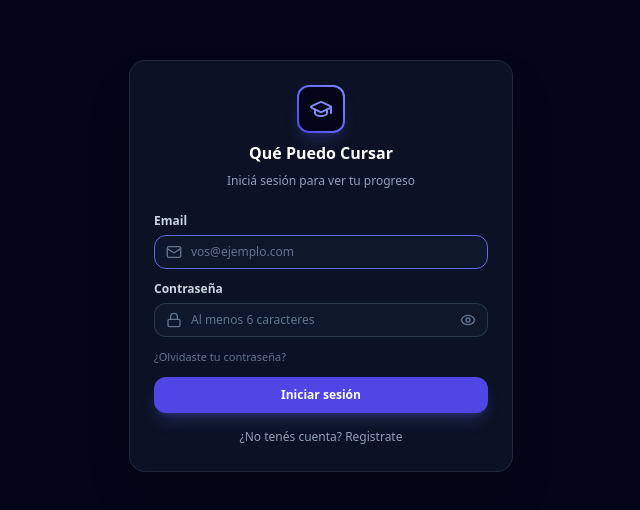
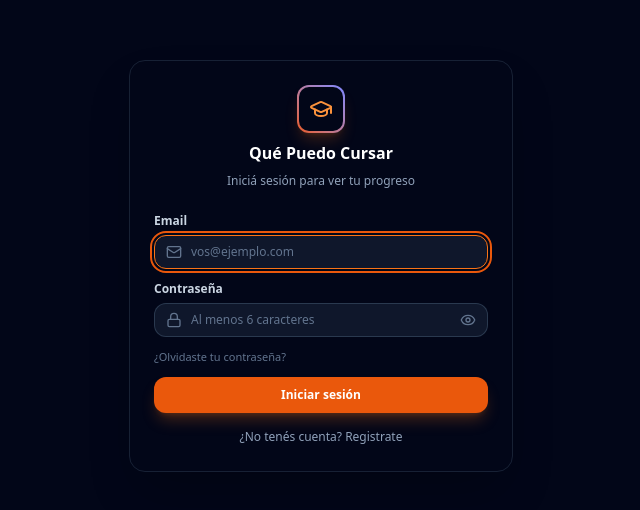
Before and after one commit to MatiasRodriguez30/QuePuedoCursarFront, a React (Vite) app: page / in a window 1280 px wide. Shown: the part 134-644 px from the top of the page, without its empty margins (319-959 px from the left). Built offline with nearby package versions, Linux system fonts and the light colour scheme; no server answers.

Commit message:
style(theme): implement cuaderno de cursada warm design system in tailwind

```diff
--- a/src/index.css
+++ b/src/index.css
@@ -1,51 +1,101 @@
 @import "tailwindcss";
 
+@import "@fontsource/archivo/400.css";
+@import "@fontsource/archivo/500.css";
+@import "@fontsource/archivo/600.css";
+@import "@fontsource/archivo/700.css";
+@import "@fontsource/jetbrains-mono/400.css";
+@import "@fontsource/jetbrains-mono/600.css";
+
 @theme {
-  --font-sans: "Plus Jakarta Sans", system-ui, -apple-system, sans-serif;
+  --font-sans: "Archivo", system-ui, -apple-system, sans-serif;
   --font-mono: "JetBrains Mono", monospace;
 
-  --color-brand-50: #eef2ff;
-  --color-brand-100: #e0e7ff;
-  --color-brand-200: #c7d2fe;
-  --color-brand-300: #a5b4fc;
-  --color-brand-400: #818cf8;
-  --color-brand-500: #6366f1;
-  --color-brand-600: #4f46e5;
-  --color-brand-700: #4338ca;
-  --color-brand-800: #3730a3;
-  --color-brand-900: #312e81;
-  --color-brand-950: #1e1b4b;
+  /* Terracota / Naranja Zine (Marca personal cálida) */
+  --color-brand-50: #fff7ed;
+  --color-brand-100: #ffedd5;
+  --color-brand-200: #fed7aa;
+  --color-brand-300: #fdba74;
+  --color-brand-400: #fb923c;
+  --color-brand-500: #f97316;
+  --color-brand-600: #ea580c;
+  --color-brand-700: #c2410c;
+  --color-brand-800: #9a3412;
+  --color-brand-900: #7c2d12;
+  --color-brand-950: #431407;
+
+  /* Superficies de Libreta / Papel cálido */
+  --color-paper-base: #fbf9f4;
+  --color-paper-card: #ffffff;
+  --color-paper-muted: #f4efe6;
+  --color-paper-subtle: #ede6d8;
+  --color-paper-border: #e2dcce;
+  --color-paper-border-strong: #78716c;
+
+  /* Tinta de escritura */
+  --color-ink-dark: #1a1916;
+  --color-ink-medium: #44403c;
+  --color-ink-muted: #57534e;
 }
 
 html, body, #root {
   height: 100%;
-  background-color: #020617; /* slate-950 */
+  background-color: #fbf9f4;
+  color: #1a1916;
 }
 
 body {
   -webkit-font-smoothing: antialiased;
+  -moz-osx-font-smoothing: grayscale;
 }
 
-::-webkit-scrollbar { width: 6px; height: 6px; }
-::-webkit-scrollbar-track { background: #090d16; }
-::-webkit-scrollbar-thumb { background: #1e293b; border-radius: 9999px; }
-::-webkit-scrollbar-thumb:hover { background: #334155; }
+/* Scrollbar estilo grafito suave sobre papel */
+::-webkit-scrollbar { width: 7px; height: 7px; }
+::-webkit-scrollbar-track { background: #f4efe6; }
+::-webkit-scrollbar-thumb { background: #d6cebf; border-radius: 4px; }
+::-webkit-scrollbar-thumb:hover { background: #b8ad99; }
 
-.glass-panel {
-  background: rgba(15, 23, 42, 0.75);
-  backdrop-filter: blur(12px);
-  -webkit-backdrop-filter: blur(12px);
-  border: 1px solid rgba(51, 65, 85, 0.5);
+/* Foco visible de alta accesibilidad para navegación por teclado */
+:focus-visible {
+  outline: 2px solid #ea580c;
+  outline-offset: 2px;
 }
 
-.glass-card {
-  background: rgba(26, 36, 56, 0.6);
-  backdrop-filter: blur(8px);
-  border: 1px solid rgba(51, 65, 85, 0.6);
-  transition: all 0.25s cubic-bezier(0.16, 1, 0.3, 1);
+/* Estilos de tarjeta y panel de cuaderno universitario:
+   Sólidos, definidos, sin vidrios difuminados ni traslúcidos. */
+.notebook-panel {
+  background-color: #ffffff;
+  border: 1px solid #e2dcce;
+  box-shadow: 0 1px 3px rgba(26, 25, 22, 0.04), 0 1px 2px rgba(26, 25, 22, 0.02);
 }
-.glass-card:hover {
-  border-color: rgba(99, 102, 241, 0.4);
-  transform: translateY(-2px);
-  box-shadow: 0 10px 25px -5px rgba(0, 0, 0, 0.3), 0 8px 10px -6px rgba(0, 0, 0, 0.3);
+
+.notebook-card {
+  background-color: #ffffff;
+  border: 1.5px solid #e2dcce;
+  box-shadow: 0 1px 2px rgba(26, 25, 22, 0.04);
+  transition: border-color 0.15s ease, box-shadow 0.15s ease;
 }
+
+.notebook-card:hover {
+  border-color: #78716c;
+}
+
+/* Sello / Sticker entintado con soporte para prefers-reduced-motion */
+@keyframes stamp-pop {
+  0% { transform: scale(0.96); }
+  50% { transform: scale(1.02); }
+  100% { transform: scale(1); }
+}
+
+@media (prefers-reduced-motion: reduce) {
+  .stamp-pop-animation {
+    animation: none !important;
+    transition: none !important;
+  }
+}
+
+@media (prefers-reduced-motion: no-preference) {
+  .stamp-pop-animation {
+    animation: stamp-pop 0.22s cubic-bezier(0.34, 1.56, 0.64, 1);
+  }
+}
```
